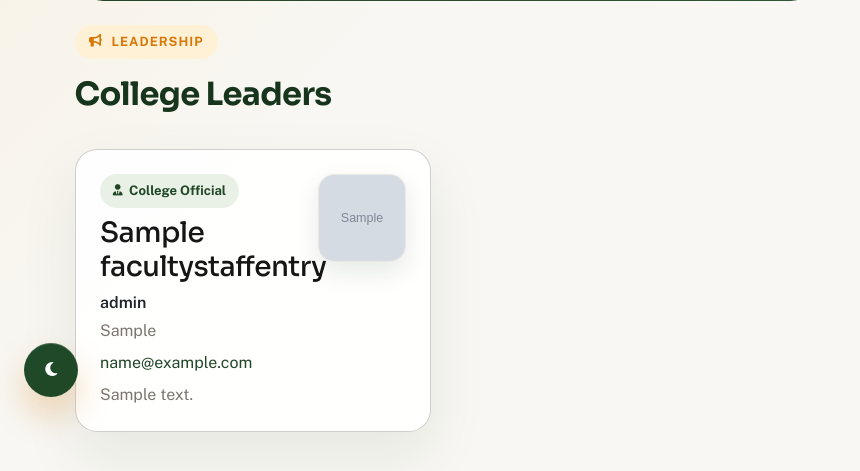
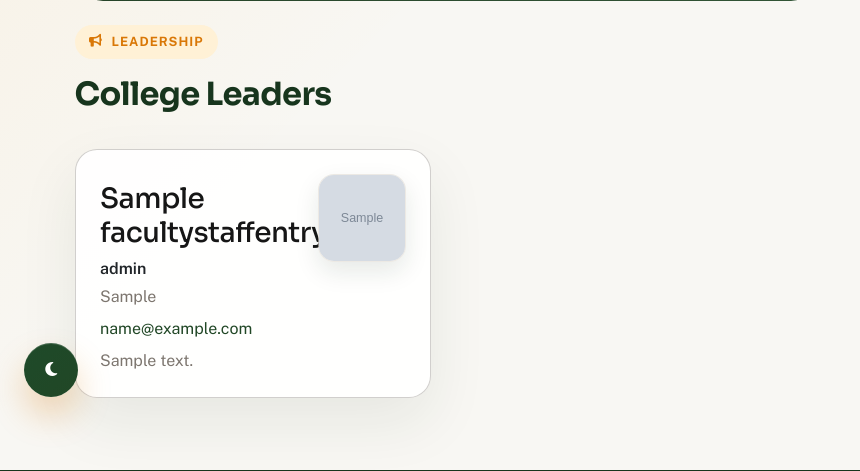
Before and after one commit to TheReaLsshhh/ccbwebremasterV2, a Django app: page /faculty/ in a window 1280 px wide. Shown: the part 379-850 px from the top of the page, without its empty margins (0-860 px from the left). Run offline with Django 5.2, Linux system fonts and the light colour scheme; data comes from the database, SQL or seed files in the repository; tables that the repository leaves empty hold one stand-in row (values such as "Sample post"); grey boxes marked "Sample" are stand-in pictures; parts of the project's set-up code (start-up, migrations or seed data) failed here and were passed over.

Commit message:
Removed the College Official badge from leadership faculty cards in faculty.hmtl

```diff
--- a/templates/website/faculty.html
+++ b/templates/website/faculty.html
@@ -34,7 +34,6 @@
                             <div class="catalog-card">
                                 <div class="faculty-leader-layout">
                                     <div class="faculty-leader-content">
-                                        <span class="signal-badge signal-badge-official">College Official</span>
                                         <h3 class="mt-3 faculty-leader-name">{{ person.name }}</h3>
                                         <p class="text-dark fw-semibold mb-1">{{ person.role }}</p>
                                         {% if person.department %}<p class="muted-copy mb-2">{{ person.department }}</p>{% endif %}
```
